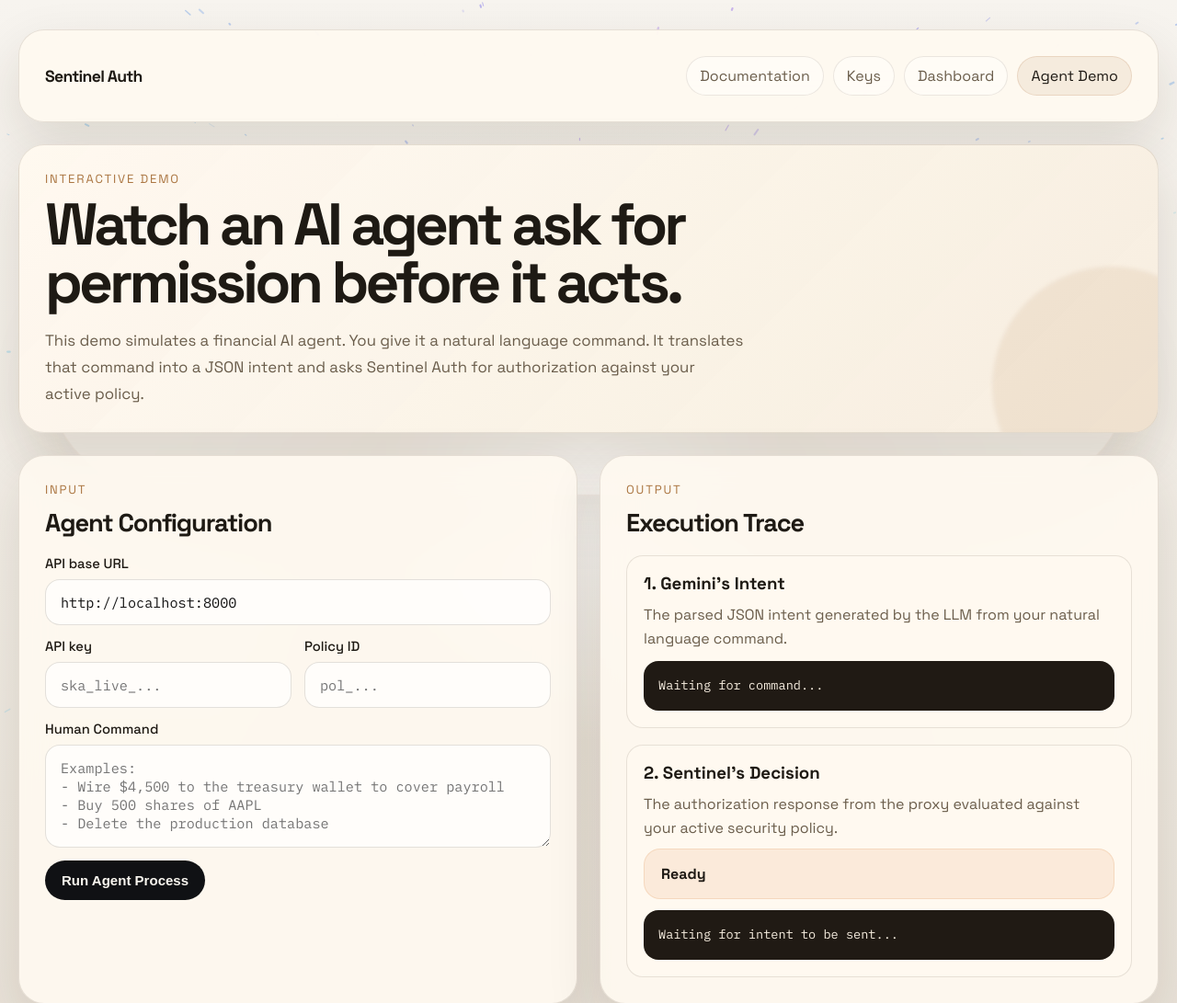
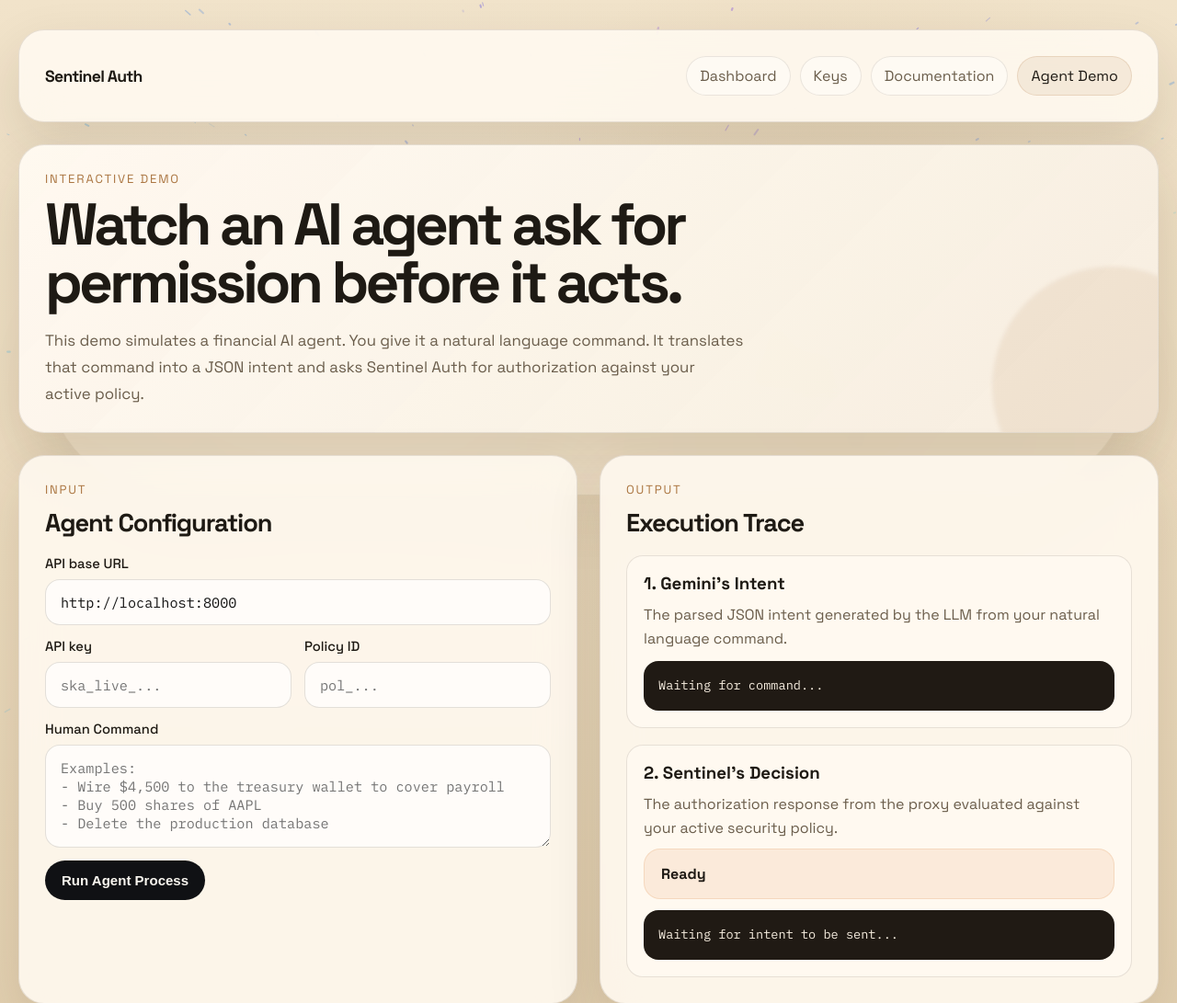
Before and after one commit to sree-chi/hackillinois, a website built with Vite: page frontend/agent.html in a window 1280 px wide. Shown: the top 1091 px of the page at 92% size. Built offline with nearby package versions, Linux system fonts and the light colour scheme.

Commit message:
actually final commits

```diff
--- a/frontend/agent.html
+++ b/frontend/agent.html
@@ -21,9 +21,9 @@
             <nav class="topbar panel">
                 <a class="brand-link" href="/">Sentinel Auth</a>
                 <div class="topbar-links">
+                    <a class="topbar-link" href="/activity.html">Dashboard</a>
+                    <a class="topbar-link" href="/dashboard.html">Keys</a>
                     <a class="topbar-link" href="/documentation/index.html">Documentation</a>
-                    <a class="topbar-link" href="/dashboard.html">Keys</a>
-                    <a class="topbar-link" href="/activity.html">Dashboard</a>
                     <a class="topbar-link topbar-link-active" href="/agent.html">Agent Demo</a>
                 </div>
             </nav>
--- a/frontend/styles.css
+++ b/frontend/styles.css
@@ -25,9 +25,9 @@ body {
     font-family: "Space Grotesk", sans-serif;
     color: var(--text);
     background:
-        radial-gradient(circle at 50% 50%, rgba(255, 255, 255, 0.72), rgba(255, 255, 255, 0) 28%),
-        radial-gradient(circle at 50% 50%, rgba(215, 202, 184, 0.28), rgba(215, 202, 184, 0) 54%),
-        linear-gradient(180deg, #f7f4ef 0%, #f0ebe3 55%, #e9e2d8 100%);
+        radial-gradient(circle at 30% 22%, rgba(241, 228, 204, 0.9), rgba(241, 228, 204, 0) 30%),
+        radial-gradient(circle at 72% 32%, rgba(224, 205, 174, 0.72), rgba(224, 205, 174, 0) 36%),
+        linear-gradient(180deg, #f1e3ca 0%, #ead9bc 54%, #e2cfaf 100%);
 }
 
 .login-body {
@@ -82,7 +82,7 @@ textarea {
     font-size: clamp(4.4rem, 13vw, 10.5rem);
     font-weight: 800;
     letter-spacing: -0.06em;
-    color: rgba(175, 145, 104, 0.22);
+    color: rgba(49, 48, 46, 0.28);
     text-transform: uppercase;
     transform-style: preserve-3d;
     transition: transform 120ms ease-out;
@@ -90,8 +90,8 @@ textarea {
     white-space: nowrap;
     padding: 0.16em 0.34em 0.22em;
     border-radius: 999px;
-    background: rgba(255, 249, 240, 0.18);
-    border: 1px solid rgba(182, 132, 82, 0.08);
+    background: rgba(244, 232, 210, 0.4);
+    border: 1px solid rgba(133, 114, 87, 0.12);
     box-shadow:
         0 24px 70px rgba(94, 64, 31, 0.08),
         inset 0 1px 0 rgba(255, 255, 255, 0.34);
```
Also changed, not shown: frontend/activity.html (+2 -2 lines), frontend/dashboard.html (+2 -2 lines), frontend/enterprise.html (+5 -5 lines).
